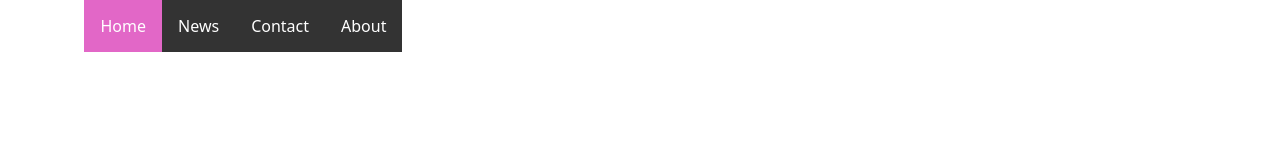
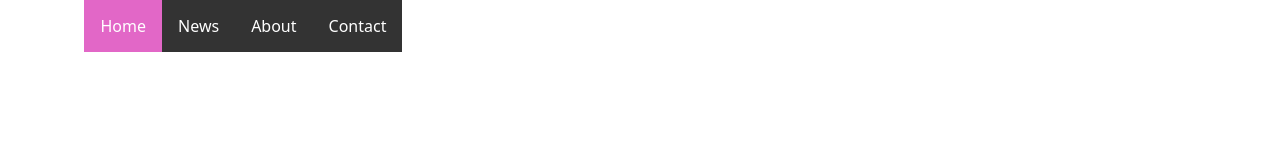
Before and after one commit to egoitzaulestia/ego-dev, a React (Vite) app: page / in a window 1280 px wide. Shown: the top 160 px of the page. Built offline with nearby package versions, Linux system fonts and the light colour scheme.

Commit message:
project updatedd

```diff
--- a/package.json
+++ b/package.json
@@ -11,7 +11,8 @@
   },
   "dependencies": {
     "react": "^19.1.0",
-    "react-dom": "^19.1.0"
+    "react-dom": "^19.1.0",
+    "react-router-dom": "^6.30.1"
   },
   "devDependencies": {
     "@eslint/js": "^9.29.0",
--- a/src/components/Header/Header.css
+++ b/src/components/Header/Header.css
@@ -1,7 +1,6 @@
 ul {
   position: fixed;
   top: 0;
-  /* width: 100%; */
   list-style-type: none;
   margin: 0;
   padding: 0;
--- a/src/components/Header/Header.jsx
+++ b/src/components/Header/Header.jsx
@@ -3,7 +3,7 @@ import "./Header.css";
 const Header = () => {
   return (
     <header>
-      <nav>
+      <nav aria-label="main navigation">
         <ul>
           <li>
             <a className="active" href="#home">
@@ -14,10 +14,10 @@ const Header = () => {
             <a href="#news">News</a>
           </li>
           <li>
-            <a href="#contact">Contact</a>
+            <a href="#about">About</a>
           </li>
           <li>
-            <a href="#about">About</a>
+            <a href="#contact">Contact</a>
           </li>
         </ul>
       </nav>
```
Also changed, not shown: 1 other file (tests, documents, lock files or other folders).
